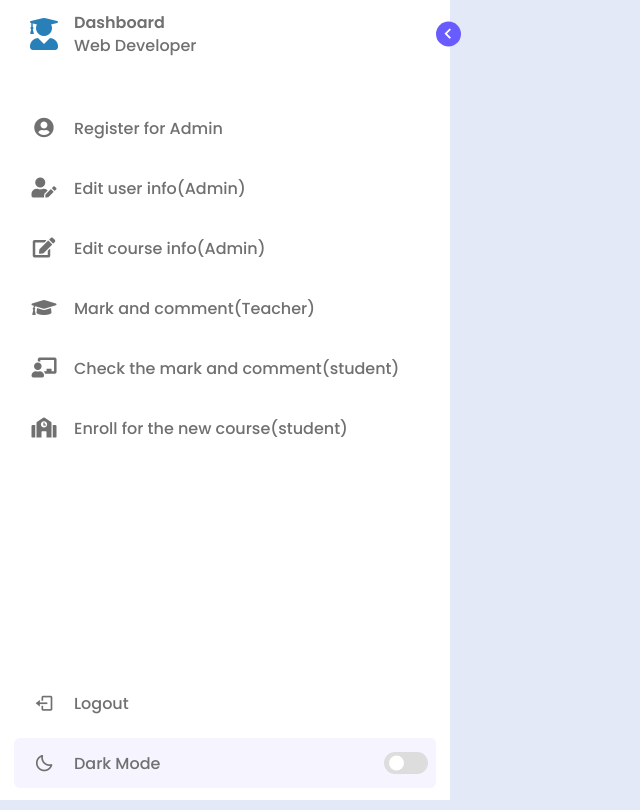
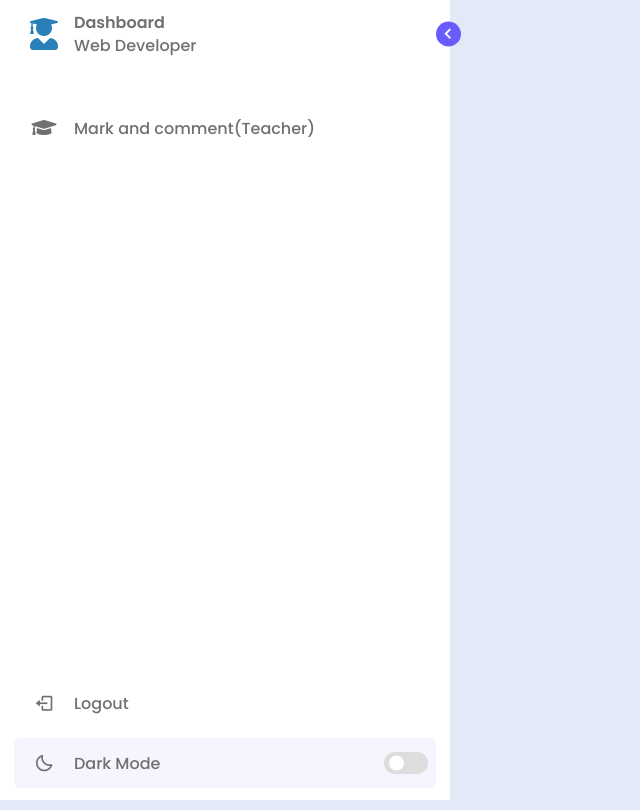
Before and after one commit to 7okiii/Educational-dashboard, a PHP site: page /dashboard.php in a window 1280 px wide. Shown: the whole page, without its empty margins (0-640 px from the left). Run offline with PHP 8.4, Linux system fonts and the light colour scheme; the visitor is signed in with stand-in values (Sample User, id 1).

Commit message:
forgot to change the comment out

```diff
--- a/dashboard.php
+++ b/dashboard.php
@@ -72,7 +72,7 @@
                     <li class="nav-link"
                         <?php
                             if($_SESSION['name'] != 0){
-                                // echo "style='display:none;'";
+                                echo "style='display:none;'";
                             }
                         ?>>
                         <a href="<?php page_handling("register_admin")?>">
@@ -84,7 +84,7 @@
                     <li class="nav-link"
                         <?php
                             if($_SESSION['name'] != 0){
-                                // echo "style='display:none;'";
+                                echo "style='display:none;'";
                             }
                         ?>>
                         <a href="<?php page_handling("edit_user_admin")?>">
@@ -96,7 +96,7 @@
                     <li class="nav-link"
                         <?php
                             if($_SESSION['name'] != 0){
-                                // echo "style='display:none;'";
+                                echo "style='display:none;'";
                             }
                         ?>>
                         <a href="<?php page_handling("edit_course_admin")?>">
@@ -108,7 +108,7 @@
                     <li class="nav-link"
                         <?php
                             if($_SESSION['name'] != 1){
-                                // echo "style='display:none;'";
+                                echo "style='display:none;'";
                             }
                         ?>>
                         <a href="<?php page_handling("marks_teacher")?>">
@@ -120,7 +120,7 @@
                     <li class="nav-link"
                         <?php
                             if($_SESSION['name'] != 2){
-                                // echo "style='display:none;'";
+                                echo "style='display:none;'";
                             }
                         ?>>
                         <a href="<?php page_handling("marks_student")?>">
@@ -132,7 +132,7 @@
                     <li class="nav-link"
                         <?php
                             if($_SESSION['name'] != 2){
-                                // echo "style='display:none;'";
+                                echo "style='display:none;'";
                             }
                         ?>>
                         <a href="<?php page_handling("student_enroll")?>">
```
